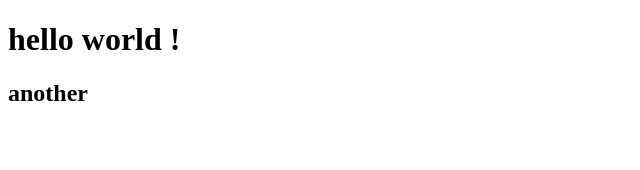
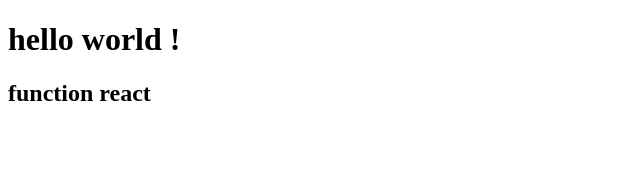
Before and after one commit to AmirTaki/react-toturial, a React (Create React App) app: page / in a window 1280 px wide. Shown: the top 170 px of the page, without its empty margins (0-640 px from the left). Built offline with nearby package versions, Linux system fonts and the light colour scheme.

Commit message:
component function

```diff
--- a/src/App.js
+++ b/src/App.js
@@ -1,16 +1,25 @@
 import {Component} from 'react';
+
 
 // render => return => jsx or react element
 
-class App extends Component {
-    render(){
-        return (
-            <>
-                <h1>hello world !</h1>
-                <h2>another</h2>
-            </>
-        )
-    }
+// class App extends Component {
+//     render(){
+//         return (
+//             <>
+//                 <h1>hello world !</h1>
+//                 <h2>another</h2>
+//             </>
+//         )
+//     }
+// }
+
+function App(){
+    return(
+        <>
+            <h1> hello world !</h1>
+            <h2> function react </h2>
+        </>
+    )
 }
-
 export default App;
--- a/src/index.js
+++ b/src/index.js
@@ -13,9 +13,7 @@ import reportWebVitals from './reportWebVitals';
 
 const root = ReactDOM.createRoot(document.getElementById('root'));
 root.render(
-
-       <App />
-
+    <App />
 );
 
 reportWebVitals();
```
